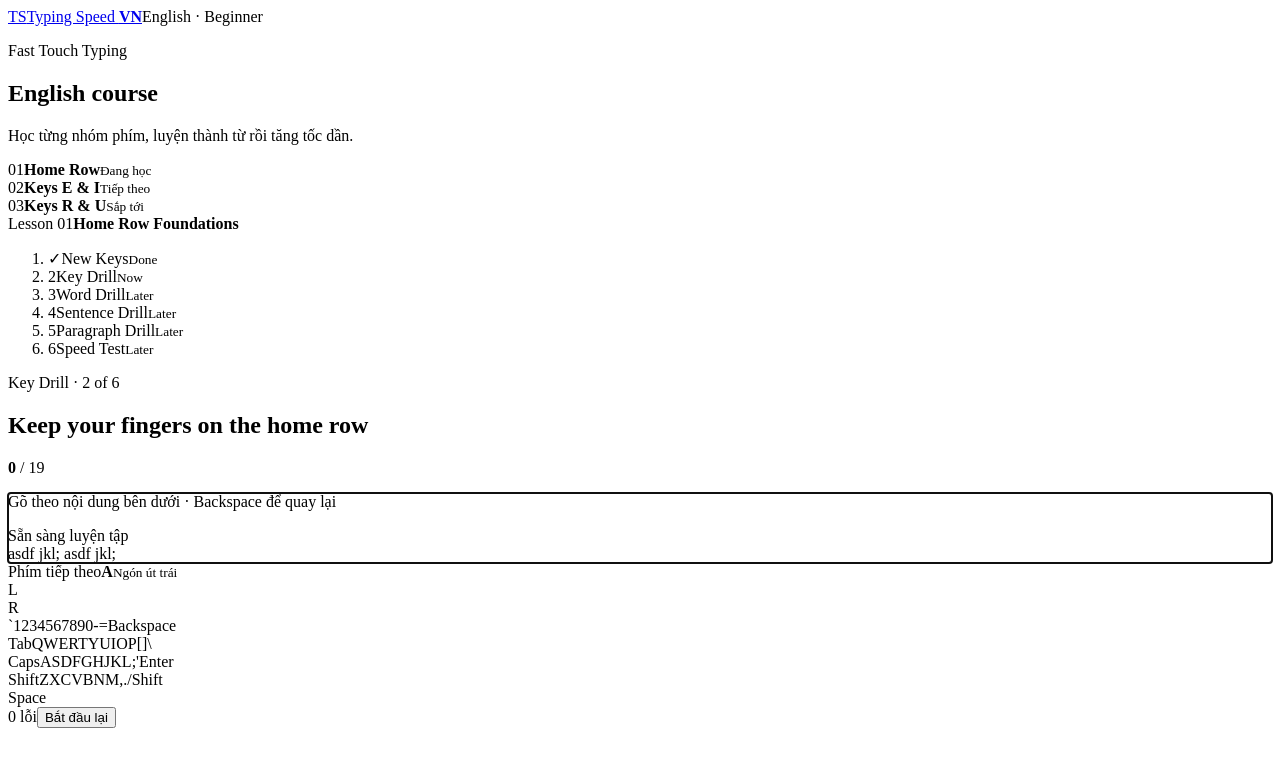
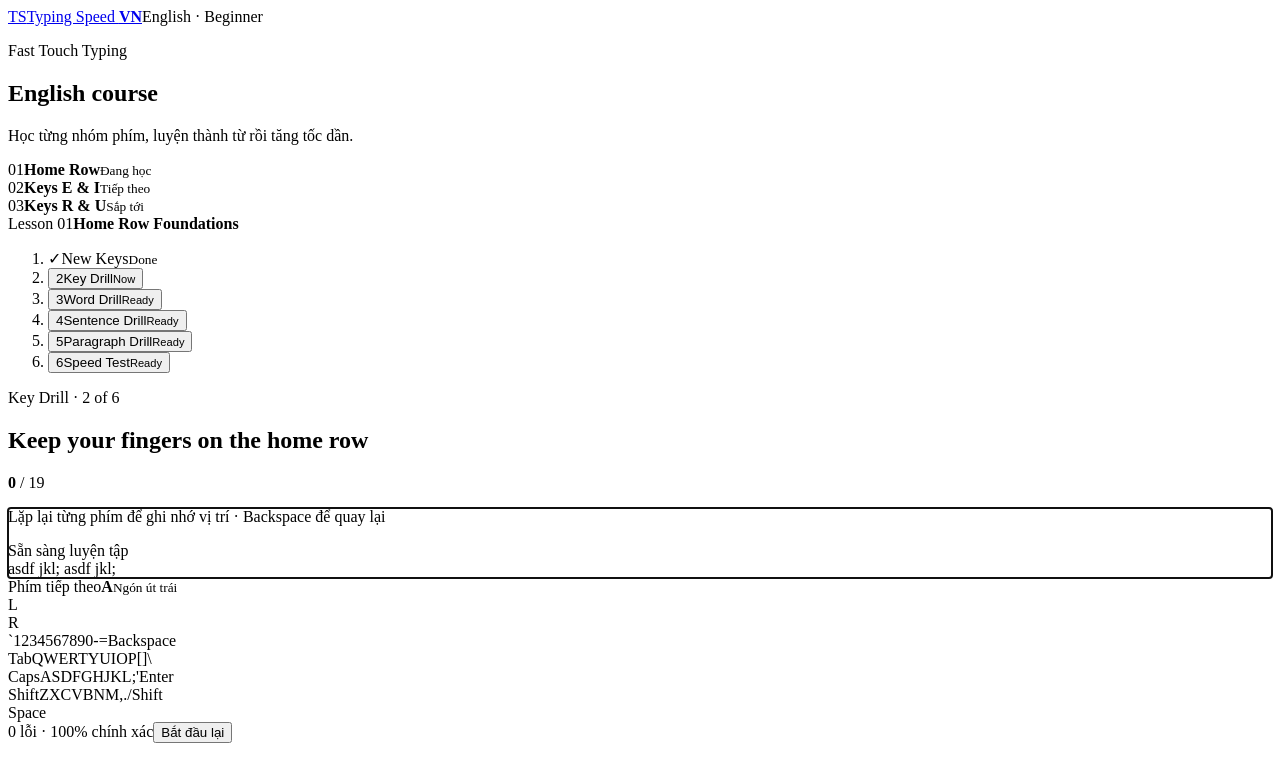
Before and after one commit to ducbang02/TypingSpeedVN, a React (Vite) app: page / in a window 1280 px wide. Shown: the top 782 px of the page. Built offline with nearby package versions, Linux system fonts and the light colour scheme; the HTML template or start-up script is replaced by a standard one.

Commit message:
feat: hoàn thiện các drill của lesson home row

```diff
--- a/src/App.tsx
+++ b/src/App.tsx
@@ -13,6 +13,16 @@ type FingerId =
   | 'right-pinky'
 
 type DrillStatus = 'ready' | 'correct' | 'incorrect' | 'complete'
+type DrillId = 2 | 3 | 4 | 5 | 6
+
+type Drill = {
+  id: DrillId
+  name: string
+  title: string
+  hint: string
+  content: string
+  timeLimit?: number
+}
 
 type ModelContext = {
   registerTool: (
@@ -34,9 +44,44 @@ declare global {
   }
 }
 
-const DRILL_TEXT = 'asdf jkl; asdf jkl;'
-
-const drills = ['New Keys', 'Key Drill', 'Word Drill', 'Sentence Drill', 'Paragraph Drill', 'Speed Test']
+const drills: Drill[] = [
+  {
+    id: 2,
+    name: 'Key Drill',
+    title: 'Keep your fingers on the home row',
+    hint: 'Lặp lại từng phím để ghi nhớ vị trí',
+    content: 'asdf jkl; asdf jkl;',
+  },
+  {
+    id: 3,
+    name: 'Word Drill',
+    title: 'Build words with home-row keys',
+    hint: 'Gõ từng từ, giữ tay ở hàng cơ sở',
+    content: 'sad dad all fall ask flask salad lass; sad dad fall ask;',
+  },
+  {
+    id: 4,
+    name: 'Sentence Drill',
+    title: 'Connect words into short sentences',
+    hint: 'Giữ nhịp đều khi chuyển giữa các từ',
+    content: 'a lad asks a dad; a sad lass falls; a dad asks a lad;',
+  },
+  {
+    id: 5,
+    name: 'Paragraph Drill',
+    title: 'Type a full home-row paragraph',
+    hint: 'Ưu tiên độ chính xác trước tốc độ',
+    content: 'a lad asks a dad; a sad lass falls; a dad adds salad; a flask falls; a lass asks a lad; all dads add salad;',
+  },
+  {
+    id: 6,
+    name: 'Speed Test',
+    title: 'Thirty-second home-row test',
+    hint: 'Đồng hồ bắt đầu khi bạn gõ ký tự đầu tiên',
+    content: 'asdf jkl; sad dad fall ask; flask salad lass all; a lad asks a dad; a sad lass falls; asdf jkl; dad adds salad; a flask falls;',
+    timeLimit: 30,
+  },
+]
 
 const lessons = [
   { number: '01', title: 'Home Row', note: 'Đang học' },
@@ -143,27 +188,79 @@ function Hands({ activeFinger }: { activeFinger: FingerId | null }) {
 }
 
 export default function App() {
+  const [activeDrillId, setActiveDrillId] = useState<DrillId>(2)
+  const [completedDrills, setCompletedDrills] = useState<Set<number>>(() => new Set([1]))
   const [position, setPosition] = useState(0)
   const [mistakes, setMistakes] = useState(0)
   const [status, setStatus] = useState<DrillStatus>('ready')
   const [pressedKey, setPressedKey] = useState<string | null>(null)
+  const [startedAt, setStartedAt] = useState<number | null>(null)
+  const [secondsLeft, setSecondsLeft] = useState(30)
   const practiceRef = useRef<HTMLElement>(null)
 
-  const isComplete = position === DRILL_TEXT.length
-  const targetKey = isComplete ? '' : DRILL_TEXT[position]
+  const activeDrill = drills.find((drill) => drill.id === activeDrillId) ?? drills[0]
+  const isComplete = status === 'complete'
+  const targetKey = isComplete ? '' : activeDrill.content[position] ?? ''
   const activeFinger = isComplete ? null : fingerMap[targetKey] ?? 'right-thumb'
+  const elapsedSeconds = activeDrill.timeLimit
+    ? Math.max(1, activeDrill.timeLimit - secondsLeft)
+    : 0
+  const wpm = activeDrill.timeLimit
+    ? Math.round((position / 5) / (elapsedSeconds / 60))
+    : 0
+  const accuracy = position + mistakes === 0
+    ? 100
+    : Math.round((position / (position + mistakes)) * 100)
 
-  const restart = useCallback(() => {
+  const resetProgress = useCallback((drill: Drill) => {
     setPosition(0)
     setMistakes(0)
     setStatus('ready')
     setPressedKey(null)
+    setStartedAt(null)
+    setSecondsLeft(drill.timeLimit ?? 30)
     requestAnimationFrame(() => practiceRef.current?.focus())
   }, [])
+
+  const restart = useCallback(() => {
+    resetProgress(activeDrill)
+  }, [activeDrill, resetProgress])
+
+  const selectDrill = useCallback((drillId: DrillId) => {
+    const drill = drills.find((item) => item.id === drillId)
+    if (!drill) return
+    setActiveDrillId(drillId)
+    resetProgress(drill)
+  }, [resetProgress])
+
+  const completeDrill = useCallback(() => {
+    setStatus('complete')
+    setPressedKey(null)
+    setCompletedDrills((current) => {
+      const next = new Set(current)
+      next.add(activeDrillId)
+      return next
+    })
+  }, [activeDrillId])
 
   useEffect(() => {
     practiceRef.current?.focus()
   }, [])
+
+  useEffect(() => {
+    if (!activeDrill.timeLimit || startedAt === null || isComplete) return
+
+    const updateTimer = () => {
+      const elapsed = Math.floor((Date.now() - startedAt) / 1000)
+      const remaining = Math.max(activeDrill.timeLimit! - elapsed, 0)
+      setSecondsLeft(remaining)
+      if (remaining === 0) completeDrill()
+    }
+
+    updateTimer()
+    const interval = window.setInterval(updateTimer, 250)
+    return () => window.clearInterval(interval)
+  }, [activeDrill.timeLimit, completeDrill, isComplete, startedAt])
 
   useEffect(() => {
     const context = document.modelContext
@@ -173,17 +270,17 @@ export default function App() {
     void Promise.resolve(context.registerTool({
       name: 'restart_typing_drill',
       title: 'Restart typing drill',
-      description: 'Reset the current typing drill, mistakes, and progress to the beginning.',
+      description: 'Reset the active typing drill, mistakes, timer, and progress.',
       inputSchema: { type: 'object', properties: {}, additionalProperties: false },
       annotations: { readOnlyHint: false, untrustedContentHint: false },
       execute: () => {
         restart()
-        return { status: 'restarted', position: 0, mistakes: 0 }
+        return { status: 'restarted', drillId: activeDrillId, position: 0, mistakes: 0 }
       },
     }, { signal: lifecycle.signal })).catch(() => undefined)
 
     return () => lifecycle.abort()
-  }, [restart])
+  }, [activeDrillId, restart])
 
   const handleKeyDown = (event: React.KeyboardEvent<HTMLElement>) => {
     if (event.ctrlKey || event.altKey || event.metaKey || isComplete) return
@@ -201,23 +298,31 @@ export default function App() {
 
     event.preventDefault()
     setPressedKey(key)
+    if (activeDrill.timeLimit && startedAt === null) setStartedAt(Date.now())
+
     if (key === targetKey) {
       const nextPosition = position + 1
       setPosition(nextPosition)
-      setStatus(nextPosition === DRILL_TEXT.length ? 'complete' : 'correct')
+      if (nextPosition === activeDrill.content.length) completeDrill()
+      else setStatus('correct')
     } else {
       setMistakes((current) => current + 1)
       setStatus('incorrect')
     }
   }
 
+  const goToNextDrill = () => {
+    const nextDrill = drills.find((drill) => drill.id === activeDrillId + 1)
+    if (nextDrill) selectDrill(nextDrill.id)
+  }
+
   const statusMessage = status === 'incorrect'
     ? `Chưa đúng — hãy nhấn ${keyLabel(targetKey)}`
     : status === 'complete'
-      ? 'Hoàn thành bài luyện!'
+      ? activeDrill.timeLimit && secondsLeft === 0 ? 'Hết giờ!' : 'Hoàn thành bài luyện!'
       : status === 'correct'
         ? 'Chính xác'
-        : 'Sẵn sàng luyện tập'
+        : activeDrill.timeLimit && startedAt === null ? 'Gõ để bắt đầu' : 'Sẵn sàng luyện tập'
 
   return (
     <div className="app-shell">
@@ -250,31 +355,55 @@ export default function App() {
             <strong>Home Row Foundations</strong>
           </div>
           <ol className="drill-list">
-            {drills.map((drill, index) => (
-              <li className={index === 1 ? 'active' : index === 0 ? 'done' : ''} key={drill}>
-                <span>{index === 0 ? '✓' : index + 1}</span>
-                <span>{drill}</span>
-                <small>{index === 0 ? 'Done' : index === 1 ? 'Now' : 'Later'}</small>
-              </li>
-            ))}
+            <li className="done">
+              <span>✓</span>
+              <span>New Keys</span>
+              <small>Done</small>
+            </li>
+            {drills.map((drill) => {
+              const isActive = drill.id === activeDrillId
+              const isDone = completedDrills.has(drill.id)
+              return (
+                <li className={isActive ? 'active' : isDone ? 'done' : ''} key={drill.id}>
+                  <button
+                    aria-current={isActive ? 'step' : undefined}
+                    className="drill-button"
+                    onClick={() => selectDrill(drill.id)}
+                    type="button"
+                  >
+                    <span>{isDone ? '✓' : drill.id}</span>
+                    <span>{drill.name}</span>
+                    <small>{isActive ? 'Now' : isDone ? 'Done' : 'Ready'}</small>
+                  </button>
+                </li>
+              )
+            })}
           </ol>
         </aside>
 
         <main className="practice-panel">
           <div className="practice-heading">
             <div>
-              <p className="eyebrow">Key Drill · 2 of 6</p>
-              <h2>Keep your fingers on the home row</h2>
+              <p className="eyebrow">{activeDrill.name} · {activeDrill.id} of 6</p>
+              <h2>{activeDrill.title}</h2>
             </div>
-            <div className="progress-pill" aria-label={`${position} trên ${DRILL_TEXT.length} ký tự`}>
-              <strong>{position}</strong> / {DRILL_TEXT.length}
+            <div className="metric-group">
+              {activeDrill.timeLimit && (
+                <div className={`timer-pill ${startedAt !== null && !isComplete ? 'running' : ''}`} aria-label={`${secondsLeft} giây còn lại`}>
+                  <span>Time</span>
+                  <strong>{secondsLeft}s</strong>
+                </div>
+              )}
+              <div className="progress-pill" aria-label={`${position} trên ${activeDrill.content.length} ký tự`}>
+                <strong>{position}</strong> / {activeDrill.content.length}
+              </div>
             </div>
           </div>
 
           <section
             aria-describedby="typing-instructions"
-            aria-label="Bài luyện gõ mẫu"
-            className={`typing-card status-${status}`}
+            aria-label={`${activeDrill.name}: ${activeDrill.title}`}
+            className={`typing-card status-${status} ${activeDrill.content.length > 60 ? 'long-content' : ''}`}
             onClick={() => practiceRef.current?.focus()}
             onKeyDown={handleKeyDown}
             onKeyUp={() => setPressedKey(null)}
@@ -282,22 +411,33 @@ export default function App() {
             tabIndex={0}
           >
             <div className="typing-meta">
-              <p className="hint" id="typing-instructions">Gõ theo nội dung bên dưới · Backspace để quay lại</p>
+              <p className="hint" id="typing-instructions">{activeDrill.hint} · Backspace để quay lại</p>
               <span className={`feedback ${status}`} role="status" aria-live="polite">{statusMessage}</span>
             </div>
 
             {isComplete ? (
               <div className="completion">
-                <div>
+                <div className="completion-copy">
                   <span className="completion-icon" aria-hidden="true">✓</span>
-                  <strong>Great work!</strong>
-                  <small>Bạn đã hoàn thành Key Drill với {mistakes} lỗi.</small>
+                  <strong>{activeDrill.timeLimit ? 'Speed test complete!' : 'Great work!'}</strong>
+                  {activeDrill.timeLimit ? (
+                    <span className="result-metrics">
+                      <span><strong>{wpm}</strong> WPM</span>
+                      <span><strong>{accuracy}%</strong> chính xác</span>
+                      <span><strong>{mistakes}</strong> lỗi</span>
+                    </span>
+                  ) : (
+                    <small>Bạn đã hoàn thành {activeDrill.name} với {mistakes} lỗi.</small>
+                  )}
                 </div>
-                <button type="button" onClick={restart}>Luyện lại</button>
+                <div className="completion-actions">
+                  <button className="secondary-button" type="button" onClick={restart}>Luyện lại</button>
+                  {activeDrillId < 6 && <button type="button" onClick={goToNextDrill}>Bài tiếp theo</button>}
+                </div>
               </div>
             ) : (
-              <div className="typing-line" aria-label={`Nội dung cần gõ: ${DRILL_TEXT}`}>
-                {DRILL_TEXT.split('').map((character, index) => (
+              <div className={`typing-line ${activeDrill.content.length > 60 ? 'compact' : ''}`} aria-label={`Nội dung cần gõ: ${activeDrill.content}`}>
+                {activeDrill.content.split('').map((character, index) => (
                   <span className={index < position ? 'typed' : index === position ? 'current-char' : ''} key={`${character}-${index}`}>
                     {character}
                   </span>
@@ -319,7 +459,7 @@ export default function App() {
           </section>
 
           <div className="practice-footer">
-            <span>{mistakes} lỗi</span>
+            <span>{mistakes} lỗi · {accuracy}% chính xác</span>
             <button type="button" onClick={restart}>Bắt đầu lại</button>
           </div>
         </main>
--- a/src/styles.css
+++ b/src/styles.css
@@ -57,20 +57,30 @@ h2 { font-size: clamp(1.3rem, 2.1vw, 1.72rem); }
 .lesson-title strong { display: block; margin-top: 3px; color: var(--ink); font-size: .86rem; }
 
 .drill-list { display: grid; gap: 5px; margin: 0; padding: 0; list-style: none; }
-.drill-list li { display: grid; grid-template-columns: 28px 1fr auto; align-items: center; gap: 9px; min-height: 43px; padding: 6px 9px; border: 1px solid transparent; border-radius: 11px; color: #697386; font-size: .84rem; }
-.drill-list li > span:first-child { display: grid; place-items: center; width: 26px; height: 26px; border: 1px solid #cfd5de; border-radius: 50%; font-size: .7rem; font-weight: 750; }
+.drill-list li { min-height: 43px; border: 1px solid transparent; border-radius: 11px; color: #697386; font-size: .84rem; }
+.drill-list > li:first-child, .drill-button { display: grid; grid-template-columns: 28px 1fr auto; align-items: center; gap: 9px; min-height: 43px; padding: 6px 9px; }
+.drill-button { width: 100%; border: 0; border-radius: inherit; background: transparent; color: inherit; text-align: left; }
+.drill-list li > span:first-child, .drill-button > span:first-child { display: grid; place-items: center; width: 26px; height: 26px; border: 1px solid #cfd5de; border-radius: 50%; font-size: .7rem; font-weight: 750; }
 .drill-list small { color: #98a2b3; font-size: .62rem; font-weight: 750; letter-spacing: .03em; text-transform: uppercase; }
 .drill-list .active { border-color: #cbc5ff; background: var(--brand-soft); color: #302773; font-weight: 700; }
-.drill-list .active > span:first-child { border-color: var(--brand); background: var(--brand); color: white; }
+.drill-list .active > span:first-child, .drill-list .active .drill-button > span:first-child { border-color: var(--brand); background: var(--brand); color: white; }
 .drill-list .done { color: var(--teal); }
-.drill-list .done > span:first-child { border-color: var(--teal); background: var(--teal-soft); }
+.drill-list .done > span:first-child, .drill-list .done .drill-button > span:first-child { border-color: var(--teal); background: var(--teal-soft); }
+.drill-button:hover { background: rgba(89, 73, 190, .055); }
+.drill-button:focus-visible { outline: 3px solid rgba(89, 73, 190, .28); outline-offset: 2px; }
 
 .practice-panel { min-width: 0; padding: 34px clamp(22px, 4vw, 58px) 38px; overflow: hidden; }
 .practice-heading { display: flex; align-items: flex-end; justify-content: space-between; gap: 24px; margin-bottom: 18px; }
+.metric-group { display: flex; align-items: center; gap: 8px; }
+.timer-pill { display: grid; grid-template-columns: auto auto; align-items: baseline; gap: 6px; min-width: 82px; padding: 8px 12px; border: 1px solid var(--line); border-radius: 999px; background: var(--paper); color: var(--muted); }
+.timer-pill span { font-size: .64rem; font-weight: 750; letter-spacing: .04em; text-transform: uppercase; }
+.timer-pill strong { color: var(--ink); font-size: .95rem; }
+.timer-pill.running { border-color: #b9b2eb; background: var(--brand-soft); }
 .progress-pill { flex: none; padding: 8px 13px; border: 1px solid var(--line); border-radius: 999px; background: var(--paper); color: var(--muted); font-size: .78rem; }
 .progress-pill strong { color: var(--ink); font-size: .95rem; }
 .typing-card, .guide-card { border: 1px solid var(--line); border-radius: 18px; background: var(--paper); }
 .typing-card { min-height: 146px; padding: 23px 26px; display: grid; align-content: center; outline: none; }
+.typing-card.long-content { min-height: 190px; }
 .typing-card:focus-visible { border-color: var(--brand); box-shadow: 0 0 0 4px rgba(89, 73, 190, .12); }
 .typing-card.status-incorrect { border-color: #f2a49d; background: #fffdfd; }
 .typing-meta { display: flex; align-items: center; justify-content: space-between; gap: 16px; margin-bottom: 14px; }
@@ -79,16 +89,22 @@ h2 { font-size: clamp(1.3rem, 2.1vw, 1.72rem); }
 .feedback.correct, .feedback.complete { color: var(--teal); }
 .feedback.incorrect { color: var(--danger); }
 .typing-line { display: flex; flex-wrap: wrap; color: #8b93a1; font-family: "SFMono-Regular", Consolas, "Liberation Mono", monospace; font-size: clamp(1.65rem, 3.6vw, 2.75rem); font-weight: 650; letter-spacing: .045em; line-height: 1.4; white-space: pre; }
+.typing-line.compact { font-size: clamp(1.15rem, 2.25vw, 1.75rem); line-height: 1.55; }
 .typing-line > span { display: inline-grid; min-width: .66em; place-items: center; border-bottom: 3px solid transparent; }
 .typing-line .typed { color: #253042; }
 .current-char { border-bottom-color: var(--brand) !important; border-radius: 5px 5px 2px 2px; background: var(--brand-soft); color: var(--brand); }
 .completion { display: flex; align-items: center; justify-content: space-between; gap: 20px; }
-.completion > div { display: grid; grid-template-columns: 43px 1fr; column-gap: 13px; align-items: center; }
+.completion-copy { display: grid; grid-template-columns: 43px 1fr; column-gap: 13px; align-items: center; }
 .completion-icon { grid-row: 1 / 3; display: grid; place-items: center; width: 43px; height: 43px; border-radius: 50%; background: var(--teal-soft); color: var(--teal); font-size: 1.2rem; font-weight: 850; }
-.completion strong { align-self: end; font-size: 1.05rem; }
+.completion-copy > strong { align-self: end; font-size: 1.05rem; }
 .completion small { align-self: start; margin-top: 3px; color: var(--muted); font-size: .78rem; }
+.completion-actions { display: flex; flex: none; gap: 8px; }
 .completion button, .practice-footer button { border: 1px solid var(--brand); border-radius: 10px; background: var(--brand); color: white; font-size: .8rem; font-weight: 750; }
 .completion button { padding: 10px 16px; }
+.completion .secondary-button { background: white; color: var(--brand); }
+.result-metrics { display: flex; flex-wrap: wrap; gap: 6px; margin-top: 5px; }
+.result-metrics > span { padding: 4px 7px; border-radius: 7px; background: #f3f5f8; color: var(--muted); font-size: .7rem; }
+.result-metrics strong { color: var(--ink); font-size: .78rem; }
 
 .guide-card { margin-top: 15px; padding: 19px; display: grid; grid-template-columns: 230px minmax(0, 1fr); gap: 24px; }
 .instruction-rail { display: grid; align-content: center; gap: 13px; border-right: 1px solid var(--line); padding-right: 22px; }
@@ -156,7 +172,7 @@ button:focus-visible, a:focus-visible { outline: 3px solid rgba(89, 73, 190, .3)
   .lesson-item { min-width: 150px; }
   .lesson-title { margin-top: 18px; }
   .drill-list { grid-template-columns: repeat(3, minmax(0, 1fr)); }
-  .drill-list li { grid-template-columns: 26px 1fr; }
+  .drill-list > li:first-child, .drill-button { grid-template-columns: 26px 1fr; }
   .drill-list small { display: none; }
   .practice-panel { padding: 27px 20px 36px; }
 }
@@ -167,6 +183,7 @@ button:focus-visible, a:focus-visible { outline: 3px solid rgba(89, 73, 190, .3)
   .drill-list { display: flex; overflow-x: auto; padding-top: 14px; }
   .drill-list li { min-width: 142px; }
   .practice-heading { align-items: flex-start; }
+  .metric-group { align-items: flex-end; flex-direction: column; }
   .typing-card { min-height: 150px; padding: 20px; }
   .typing-meta { align-items: flex-start; }
   .feedback { max-width: 120px; }
@@ -175,6 +192,8 @@ button:focus-visible, a:focus-visible { outline: 3px solid rgba(89, 73, 190, .3)
   .hands { padding: 0; transform: scale(.82); }
   .keyboard-scroll { margin-right: -19px; padding-right: 19px; }
   .completion { align-items: flex-start; flex-direction: column; }
+  .completion-actions { width: 100%; }
+  .completion-actions button { flex: 1; }
 }
 
 @media (max-width: 430px) {
```
Also changed, not shown: 1 other file (tests, documents, lock files or other folders).
